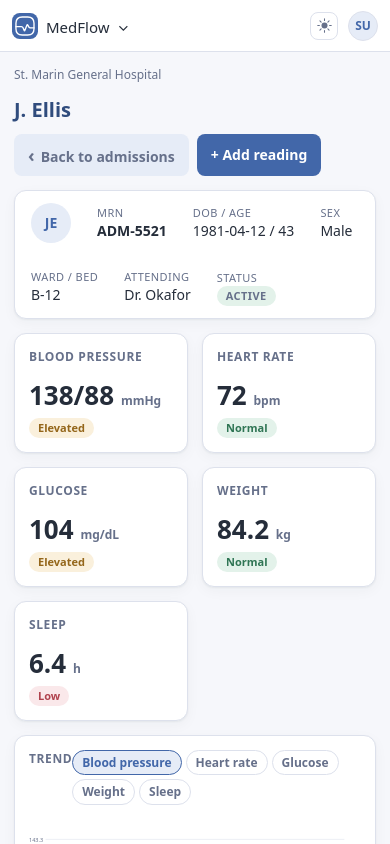
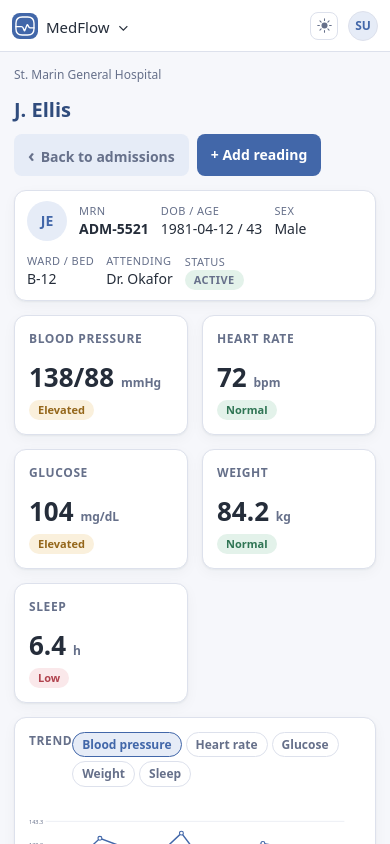
Before and after one commit to tiago-espadinha/MedFlow, a React (Vite) app: page /admissions/ADM-5521 in a window 390 px wide. Shown: the top 844 px of the page. Built offline with nearby package versions, Linux system fonts and the light colour scheme; sample sign-in values are in the browser's storage.

Commit message:
fix: improve patient chart responsive layout

```diff
--- a/src/features/patients/PatientChart.css
+++ b/src/features/patients/PatientChart.css
@@ -67,3 +67,10 @@
   font-weight: 800;
   margin-right: 6px;
 }
+
+@media (max-width: 640px) {
+  .pt {
+    gap: 12px;
+    padding: 10px 12px;
+  }
+}
```
